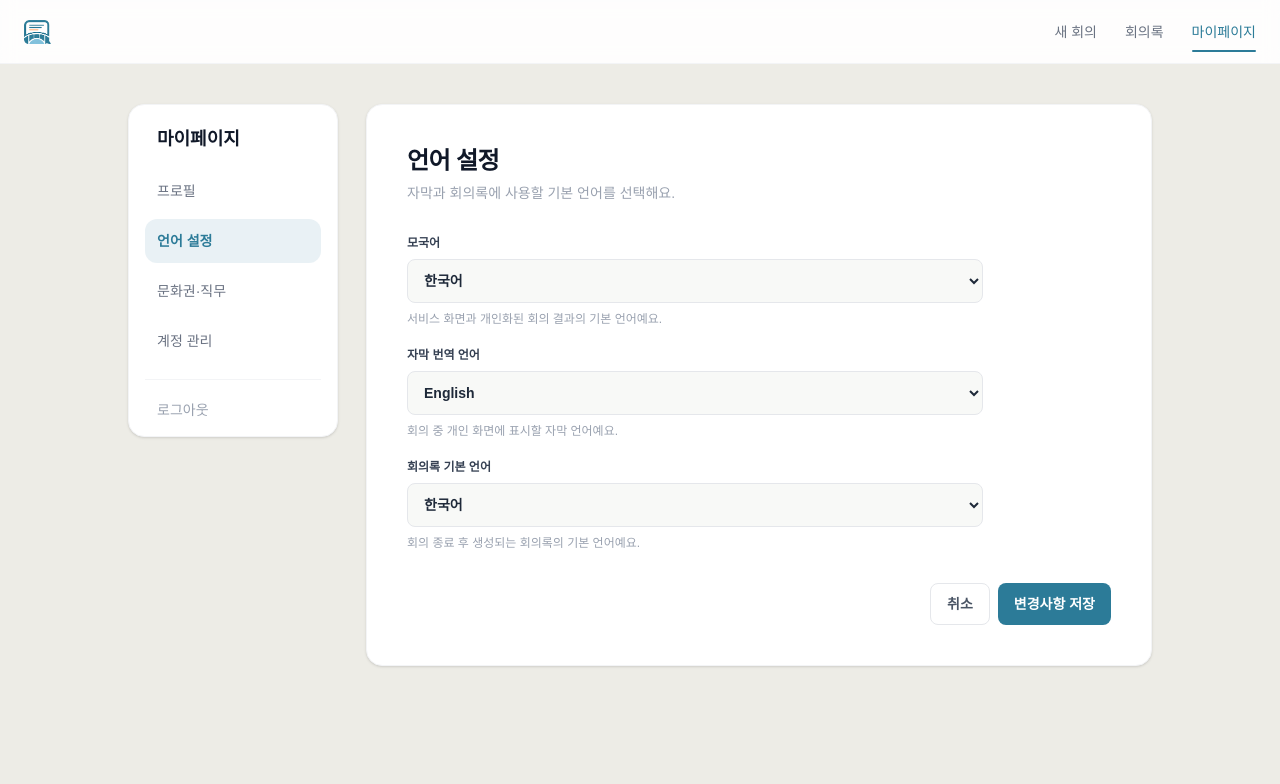
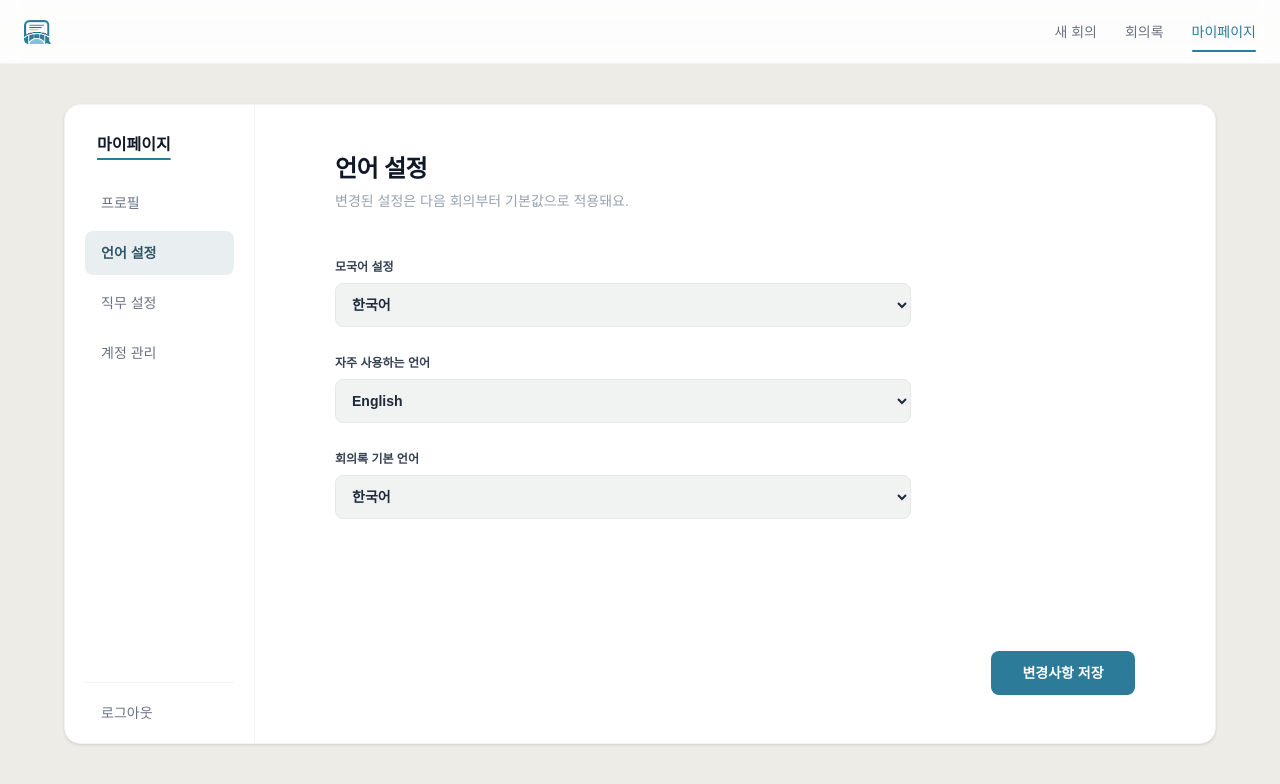
Before and after one commit to LikeLion-14th-Bridgenote/FE, a React (Vite) app: page /mypage in a window 1280 px wide. Both pictures are taken after a click on the button "언어 설정". Shown: the top 784 px of the page. Built offline with nearby package versions, Linux system fonts and the light colour scheme; a web font is replaced by a local one.

Commit message:
[FIX] 마이페이지 설정 화면 와이어프레임 반영

```diff
--- a/src/pages/MyPage/index.tsx
+++ b/src/pages/MyPage/index.tsx
@@ -6,7 +6,7 @@ type ConfirmModal = "logout" | "withdraw" | null;
 const SECTIONS: { id: Section; label: string }[] = [
   { id: "profile", label: "프로필" },
   { id: "language", label: "언어 설정" },
-  { id: "culture", label: "문화권·직무" },
+  { id: "culture", label: "직무 설정" },
   { id: "account", label: "계정 관리" },
 ];
 
@@ -19,7 +19,6 @@ const LANGUAGE_OPTIONS = [
 const CULTURE_OPTIONS = [
   { value: "KR", label: "대한민국" },
   { value: "VN", label: "베트남" },
-  { value: "CN", label: "중국" },
   { value: "US", label: "미국" },
 ];
 
@@ -32,7 +31,7 @@ const JOB_OPTIONS = [
 ];
 
 const inputClass =
-  "h-11 w-full rounded-lg border border-gray-200 bg-[#F8F9F7] px-3 text-sm text-gray-800 outline-none transition focus:border-primary focus:ring-3 focus:ring-primary/10 disabled:cursor-default disabled:text-gray-500";
+  "h-11 w-full rounded-lg border border-gray-200 bg-[#F1F3F2] px-3 text-sm text-gray-800 outline-none transition focus:border-primary focus:ring-3 focus:ring-primary/10 disabled:cursor-default disabled:text-gray-500";
 
 export default function MyPage() {
   const [section, setSection] = useState<Section>("profile");
@@ -44,10 +43,11 @@ export default function MyPage() {
   const [nickname, setNickname] = useState("김재웅");
   const [organization, setOrganization] = useState("LikeLion Bridgenote");
   const [language, setLanguage] = useState("ko");
-  const [captionLanguage, setCaptionLanguage] = useState("en");
+  const [preferredLanguage, setPreferredLanguage] = useState("en");
   const [minutesLanguage, setMinutesLanguage] = useState("ko");
   const [culture, setCulture] = useState("KR");
   const [jobRole, setJobRole] = useState("pm");
+  const [department, setDepartment] = useState("Product Team");
 
   const email = "jaewoong@bridgenote.team";
 
@@ -68,10 +68,10 @@ export default function MyPage() {
   };
 
   return (
-    <div className="min-h-[calc(100vh-4rem)] px-4 py-8 md:px-6 md:py-10">
-      <div className="mx-auto grid max-w-5xl gap-5 md:grid-cols-[210px_minmax(0,1fr)] md:gap-7">
-        <aside className="self-start rounded-2xl border border-gray-100 bg-white p-3 shadow-sm md:sticky md:top-24 md:p-4">
-          <h1 className="hidden px-3 pb-4 pt-1 text-lg font-bold text-gray-900 md:block">
+    <div className="min-h-[calc(100vh-4rem)] px-4 py-6 md:px-6 md:py-10">
+      <div className="mx-auto grid max-w-6xl overflow-hidden rounded-2xl border border-gray-100 bg-white shadow-sm md:min-h-[640px] md:grid-cols-[190px_minmax(0,1fr)]">
+        <aside className="flex flex-col border-b border-gray-100 p-3 md:border-b-0 md:border-r md:p-5">
+          <h1 className="hidden px-3 pb-6 pt-2 text-base font-bold text-gray-900 underline decoration-primary decoration-2 underline-offset-8 md:block">
             마이페이지
           </h1>
 
@@ -82,9 +82,9 @@ export default function MyPage() {
                 type="button"
                 onClick={() => handleSectionChange(item.id)}
                 aria-current={section === item.id ? "page" : undefined}
-                className={`rounded-xl px-3 py-3 text-left text-sm transition-colors ${
+                className={`rounded-lg px-4 py-3 text-left text-sm transition-colors ${
                   section === item.id
-                    ? "bg-primary/10 font-bold text-primary"
+                    ? "bg-[#E9EFF1] font-bold text-[#315766]"
                     : "text-gray-500 hover:bg-gray-50 hover:text-gray-800"
                 }`}
               >
@@ -96,15 +96,15 @@ export default function MyPage() {
           <button
             type="button"
             onClick={() => setModal("logout")}
-            className="mt-4 hidden w-full border-t border-gray-100 px-3 pt-5 text-left text-sm text-gray-400 transition-colors hover:text-gray-700 md:block"
+            className="mt-auto hidden w-full border-t border-gray-100 px-4 pt-5 text-left text-sm text-gray-500 transition-colors hover:text-gray-800 md:block"
           >
             로그아웃
           </button>
         </aside>
 
-        <main className="min-h-[540px] rounded-2xl border border-gray-100 bg-white p-6 shadow-sm sm:p-8 md:p-10">
+        <main className="min-h-[560px] p-6 sm:p-8 md:min-h-0 md:px-14 md:py-12 lg:px-20">
           {section === "profile" && (
-            <section>
+            <section className="flex min-h-full flex-col">
               <div className="mb-8 flex flex-col items-start justify-between gap-4 sm:flex-row">
                 <div>
                   <h2 className="text-2xl font-bold tracking-tight text-gray-900">프로필</h2>
@@ -135,7 +135,7 @@ export default function MyPage() {
               </div>
 
               <h3 className="mb-4 text-sm font-bold text-gray-800">기본 정보</h3>
-              <div className="grid gap-5 sm:grid-cols-2">
+              <div className="grid max-w-2xl gap-5 sm:grid-cols-2">
                 <label className="text-xs font-bold text-gray-700">
                   닉네임
                   <input
@@ -152,16 +152,6 @@ export default function MyPage() {
                   <span className="mt-2 block font-medium text-gray-400">
                     가입 이메일은 변경할 수 없어요.
                   </span>
-                </label>
-
-                <label className="text-xs font-bold text-gray-700">
-                  소속 조직
-                  <input
-                    value={organization}
-                    onChange={(event) => setOrganization(event.target.value)}
-                    disabled={!isEditingProfile}
-                    className={`${inputClass} mt-2`}
-                  />
                 </label>
               </div>
 
@@ -187,35 +177,32 @@ export default function MyPage() {
           )}
 
           {section === "language" && (
-            <section>
-              <div className="mb-8">
+            <section className="flex min-h-full flex-col">
+              <div className="mb-12">
                 <h2 className="text-2xl font-bold tracking-tight text-gray-900">언어 설정</h2>
                 <p className="mt-1.5 text-sm text-gray-400">
-                  자막과 회의록에 사용할 기본 언어를 선택해요.
+                  변경된 설정은 다음 회의부터 기본값으로 적용돼요.
                 </p>
               </div>
 
-              <div className="max-w-xl space-y-5">
+              <div className="max-w-xl space-y-7">
                 <SelectField
                   id="native-language"
-                  label="모국어"
-                  description="서비스 화면과 개인화된 회의 결과의 기본 언어예요."
+                  label="모국어 설정"
                   value={language}
                   options={LANGUAGE_OPTIONS}
                   onChange={setLanguage}
                 />
                 <SelectField
-                  id="caption-language"
-                  label="자막 번역 언어"
-                  description="회의 중 개인 화면에 표시할 자막 언어예요."
-                  value={captionLanguage}
+                  id="preferred-language"
+                  label="자주 사용하는 언어"
+                  value={preferredLanguage}
                   options={LANGUAGE_OPTIONS}
-                  onChange={setCaptionLanguage}
+                  onChange={setPreferredLanguage}
                 />
                 <SelectField
                   id="minutes-language"
                   label="회의록 기본 언어"
-                  description="회의 종료 후 생성되는 회의록의 기본 언어예요."
                   value={minutesLanguage}
                   options={LANGUAGE_OPTIONS}
                   onChange={setMinutesLanguage}
@@ -227,20 +214,18 @@ export default function MyPage() {
           )}
 
           {section === "culture" && (
-            <section>
-              <div className="mb-8">
-                <h2 className="text-2xl font-bold tracking-tight text-gray-900">
-                  문화권·직무 설정
-                </h2>
+            <section className="flex min-h-full flex-col">
+              <div className="mb-12">
+                <h2 className="text-2xl font-bold tracking-tight text-gray-900">직무 설정</h2>
                 <p className="mt-1.5 text-sm text-gray-400">
-                  문화 각주와 직무별 회의록의 개인화 기준을 설정해요.
+                  문화 각주와 직무별 회의록에 사용할 정보를 설정해요.
                 </p>
               </div>
 
-              <div className="grid gap-5 sm:grid-cols-2">
+              <div className="grid max-w-2xl gap-x-10 gap-y-7 sm:grid-cols-2">
                 <SelectField
                   id="culture"
-                  label="문화권"
+                  label="주 활동 문화권"
                   value={culture}
                   options={CULTURE_OPTIONS}
                   onChange={setCulture}
@@ -252,11 +237,22 @@ export default function MyPage() {
                   options={JOB_OPTIONS}
                   onChange={setJobRole}
                 />
-              </div>
-
-              <div className="mt-6 rounded-xl bg-primary/10 px-4 py-4 text-sm leading-6 text-[#466875]">
-                선택한 문화권과 직무는 상대 문화에 맞는 표현을 설명하고, 회의록을 내 업무
-                관점으로 정리하는 데 사용돼요.
+                <label className="text-xs font-bold text-gray-700">
+                  소속 조직
+                  <input
+                    value={organization}
+                    onChange={(event) => setOrganization(event.target.value)}
+                    className={`${inputClass} mt-2`}
+                  />
+                </label>
+                <label className="text-xs font-bold text-gray-700">
+                  부서
+                  <input
+                    value={department}
+                    onChange={(event) => setDepartment(event.target.value)}
+                    className={`${inputClass} mt-2`}
+                  />
+                </label>
               </div>
 
               <SaveActions onSave={handleSave} />
@@ -264,7 +260,7 @@ export default function MyPage() {
           )}
 
           {section === "account" && (
-            <section>
+            <section className="flex min-h-full flex-col">
               <div className="mb-8">
                 <h2 className="text-2xl font-bold tracking-tight text-gray-900">계정 관리</h2>
                 <p className="mt-1.5 text-sm text-gray-400">
@@ -420,17 +416,11 @@ function SelectField({ id, label, description, value, options, onChange }: Selec
 
 function SaveActions({ onSave }: { onSave: () => void }) {
   return (
-    <div className="mt-8 flex justify-end gap-2">
-      <button
-        type="button"
-        className="rounded-lg border border-gray-200 px-4 py-2.5 text-sm font-bold text-gray-600"
-      >
-        취소
-      </button>
+    <div className="mt-auto flex justify-end pt-12">
       <button
         type="button"
         onClick={onSave}
-        className="rounded-lg bg-primary px-4 py-2.5 text-sm font-bold text-white transition-opacity hover:opacity-90"
+        className="min-w-36 rounded-lg bg-primary px-5 py-3 text-sm font-bold text-white transition-opacity hover:opacity-90"
       >
         변경사항 저장
       </button>
```
